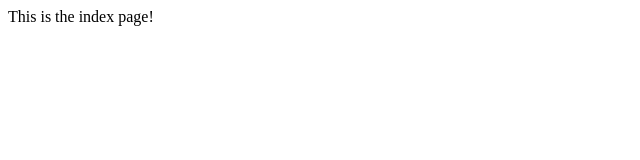
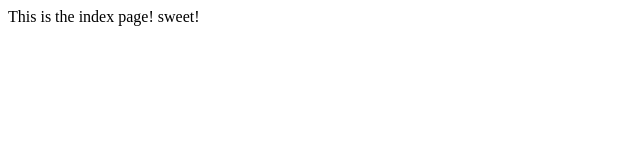
Before and after one commit to ViciousStitches/Cardinal-Tire-Site, a website: page index.html in a window 1280 px wide. Shown: the full height of the page, 0-640 px from the left. Drawn offline with Linux system fonts and the light colour scheme.

Commit message:
added line

```diff
--- a/index.html
+++ b/index.html
@@ -7,6 +7,6 @@
     <title>Cardinal Tire</title>
 </head>
 <body>
-    This is the index page!
+    This is the index page! sweet!
 </body>
 </html>
```
